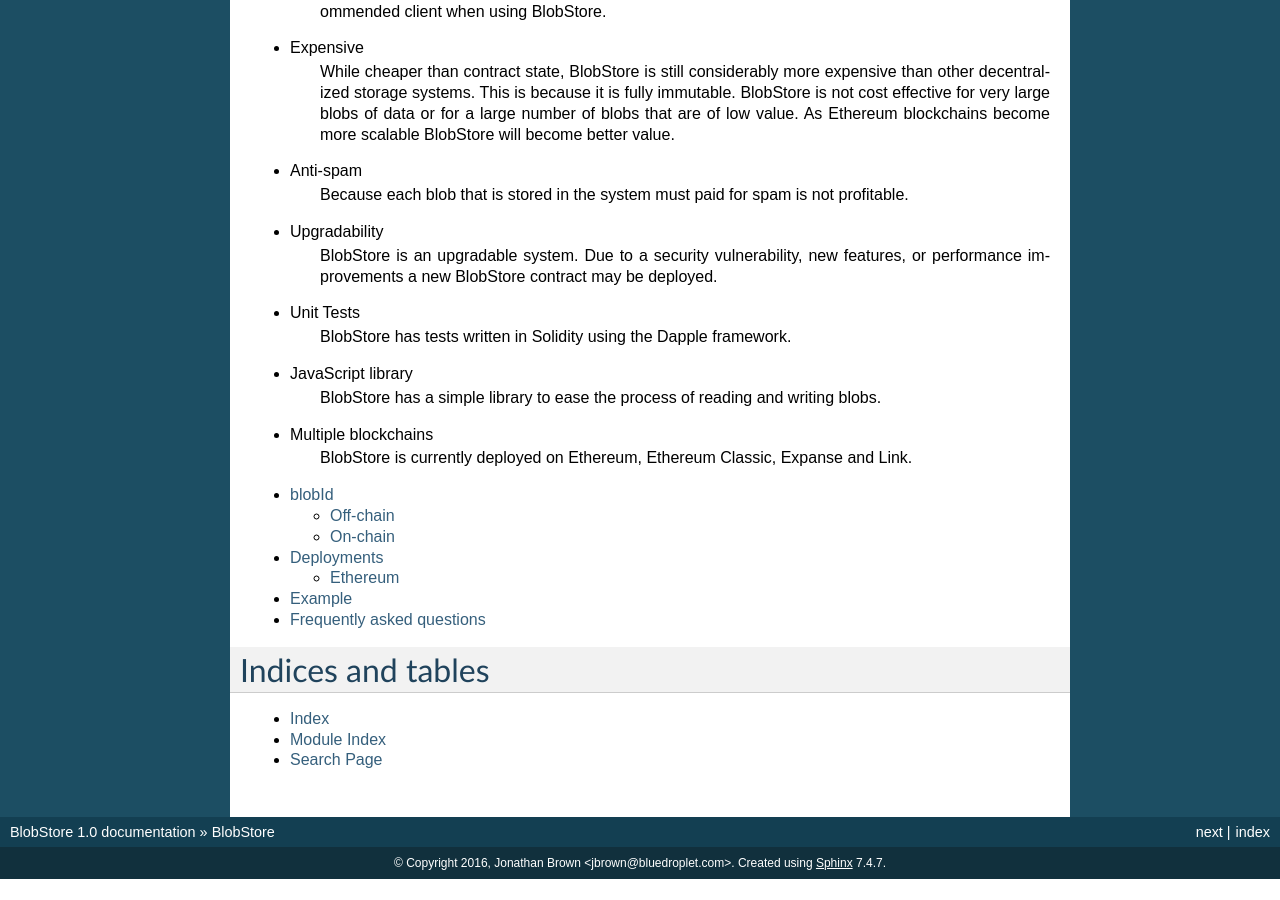
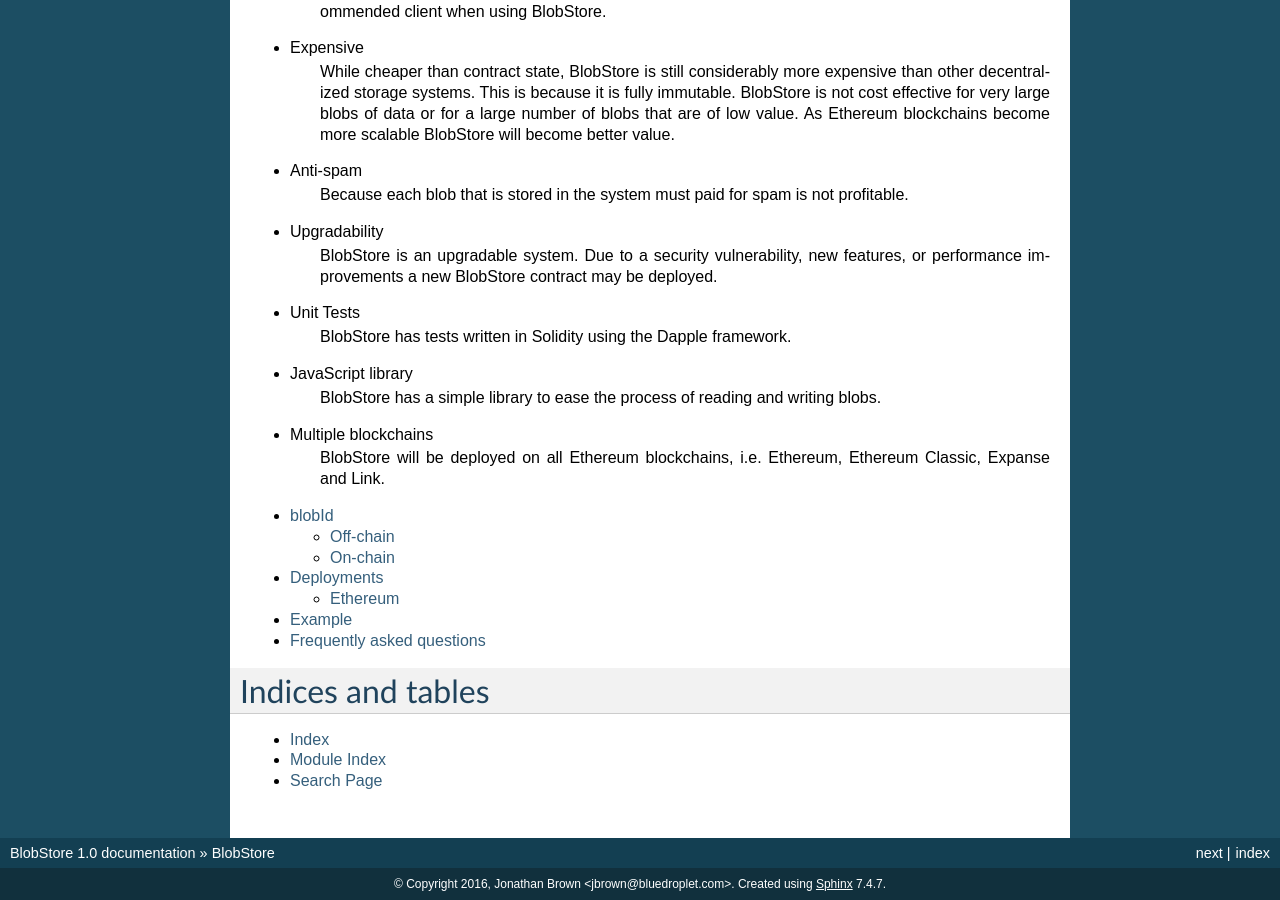
Before and after one commit to acuity-network/mix-item-store, a Sphinx documentation site: the page built from docs/index.rst, in a window 1280 px wide and 900 px high, scrolled down 1361 px. Built offline with Sphinx 7.4.7, drawn with Linux system fonts in a browser that asks for light colours; before the commit the page ends 2240 px from its top, so only the background shows below that.

Commit message:
Fix multiple blockchains info.

```diff
--- a/docs/index.rst
+++ b/docs/index.rst
@@ -73,7 +73,7 @@
    BlobStore has a simple library to ease the process of reading and writing blobs.
 
 * Multiple blockchains
-   BlobStore is currently deployed on Ethereum, Ethereum Classic, Expanse and Link.
+   BlobStore will be deployed on all Ethereum blockchains, i.e. Ethereum, Ethereum Classic, Expanse and Link.
 
 .. toctree::
    :maxdepth: 2
```
